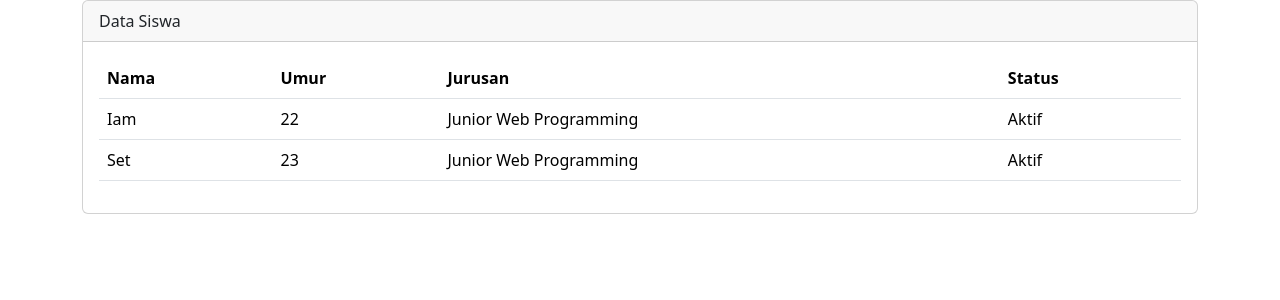
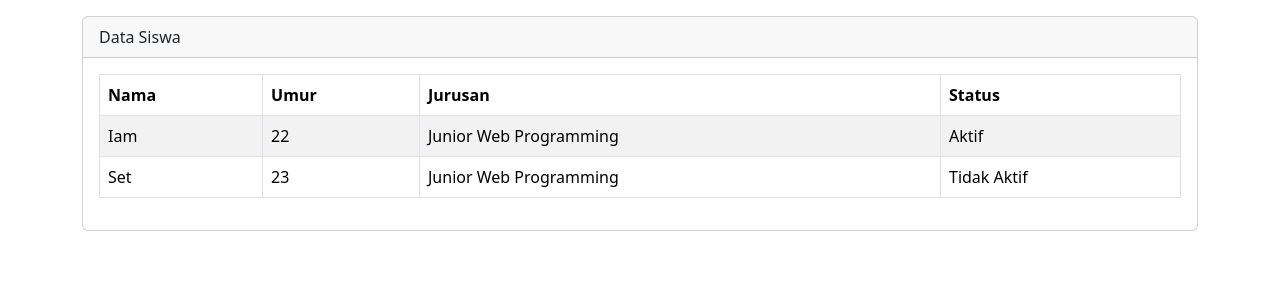
Before and after one commit to WilliamSetiady/portofolio_angkatan2, a PHP site: page /php/3.php in a window 1280 px wide. Shown: the top 300 px of the page. Run offline with PHP 8.4, Linux system fonts and the light colour scheme.

Commit message:
menambah di 3.php

```diff
--- a/admin/php/3.php
+++ b/admin/php/3.php
@@ -10,7 +10,7 @@ $siswa = [
         "nama" => "Set",
         "umur" => 23,
         "jurusan" => "Junior Web Programming",
-        "status" => 1,
+        "status" => 0,
     ],
 ];
 
@@ -19,7 +19,7 @@ function ubahStatus($status)
     switch ($status) {
         case '1':
             return "Aktif";
-            break;
+
         default:
             return "Tidak Aktif";
     }
@@ -38,13 +38,14 @@ function ubahStatus($status)
 
 <body>
     <div class="wrapper">
-        <div class="container">
+        <div class="container mt-3">
             <div class="row">
                 <div class="col-12">
                     <div class="card">
                         <div class="card-header">Data Siswa</div>
                         <div class="card-body">
-                            <table class="table">
+                            <div class="table-responsive">
+                                <table class="table table-striped table-bordered">
                                     <thead>
                                         <tr>
                                             <th>Nama</th>
@@ -69,6 +70,7 @@ function ubahStatus($status)
                     </div>
                 </div>
             </div>
+        </div>
 
     </div>
     <script src="https://cdn.jsdelivr.net/npm/bootstrap@5.3.6/dist/js/bootstrap.bundle.min.js"></script>
```
Lines whose indentation alone changed are shown as unchanged.
